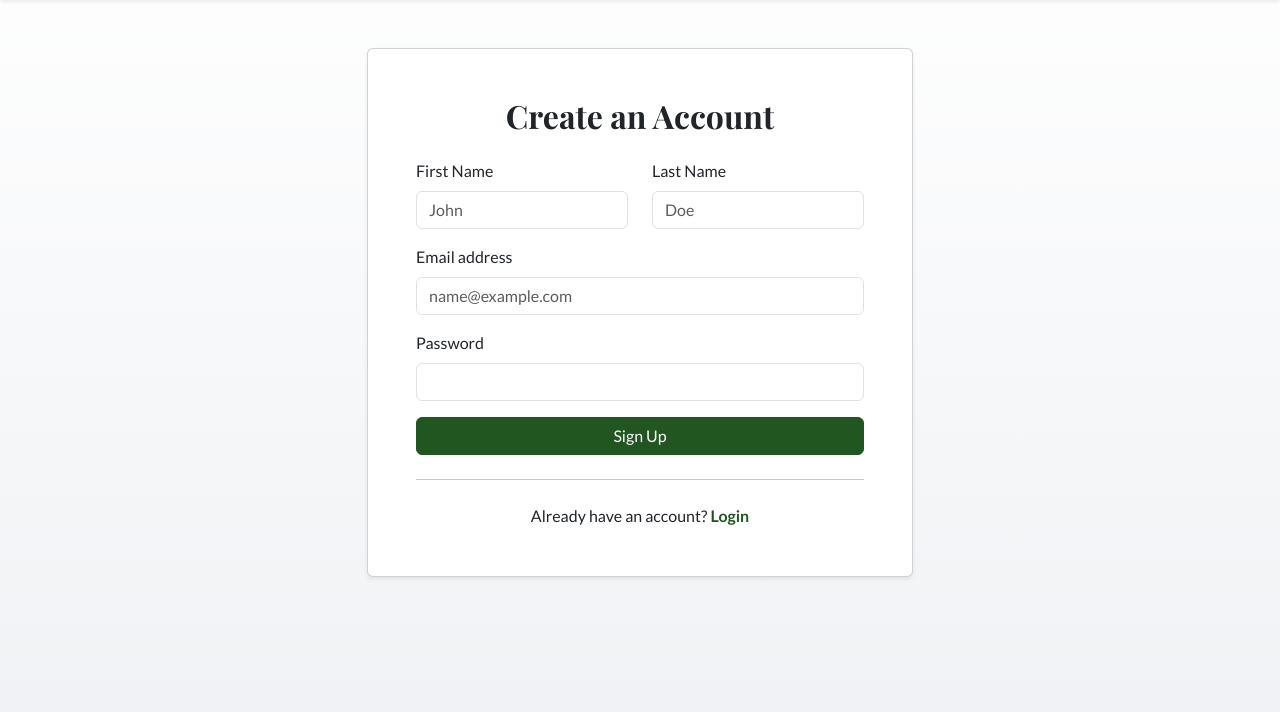
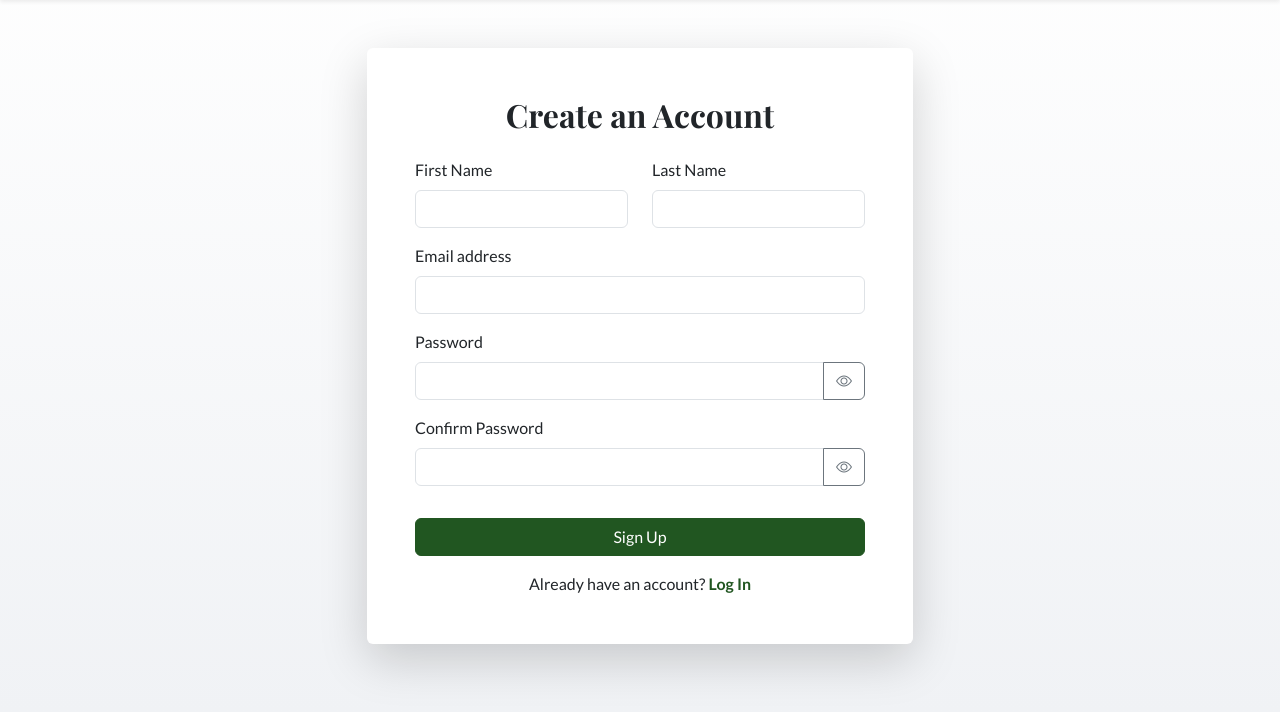
Before and after one commit to Gifted-Dev/e-library, a FastAPI app: page /signup in a window 1280 px wide. Shown: the part 88-800 px from the top of the page. Run offline with FastAPI, Linux system fonts and the light colour scheme; parts of the project's set-up code (start-up, migrations or seed data) failed here and were passed over; some libraries are stand-ins or nearby versions.

Commit message:
refactor: enhance user registration and login forms with password confirmation and toggle visibility

```diff
--- a/src/__init__.py
+++ b/src/__init__.py
@@ -74,11 +74,16 @@ for exception_type, handler in EXCEPTION_HANDLERS.items():
 
 # --- CORS Middleware ---
 
+# The frontend developer's local server and a common alternative
+local_origins = [
+    "http://127.0.0.1:49702",
+    "http://localhost:3000",
+]
+
 origins = [
-    "http://127.0.0.1:49702",  # The frontend developer's local server
-    "http://localhost:3000",   # A common local dev server
-    # Add your production frontend URL here when you deploy the frontend
-    # "https://your-production-frontend.com",
+    *local_origins,
+    Config.DOMAIN,  # The production domain of the API itself
+    Config.CLIENT_DOMAIN, # The production domain of a separate frontend client
 ]
 
 app.add_middleware(
--- a/src/auth/routes.py
+++ b/src/auth/routes.py
@@ -53,7 +53,8 @@ async def register_user(
     first_name: str = Form(..., alias="signupFirstName"),
     last_name: str = Form(..., alias="signupLastName"),
     email: str = Form(..., alias="signupEmail"),
-    password: str = Form(..., alias="signupPassword")
+    password: str = Form(..., alias="signupPassword"),
+    confirm_password: str = Form(..., alias="signupConfirmPassword")
 ):
     """
     Register a new user account.
@@ -62,6 +63,9 @@ async def register_user(
     if the email is in the configured superadmin list.
     """
     try:
+        if password != confirm_password:
+            raise ValidationError("Passwords do not match. Please try again.")
+
         user_data = UserCreateModel(
             first_name=first_name, last_name=last_name, email=email, password=password
         )
--- a/src/core/error_handlers.py
+++ b/src/core/error_handlers.py
@@ -4,7 +4,7 @@ Error handlers for the e-library application.
 
 import logging
 from fastapi import Request, HTTPException, status
-from fastapi.responses import JSONResponse
+from fastapi.responses import JSONResponse, Response, RedirectResponse
 from fastapi.exceptions import RequestValidationError
 from sqlalchemy.exc import SQLAlchemyError
 from pydantic import ValidationError as PydanticValidationError
@@ -52,9 +52,27 @@ async def elibrary_exception_handler(request: Request, exc: ELibraryException) -
     )
 
 
-async def http_exception_handler(request: Request, exc: HTTPException) -> JSONResponse:
+async def http_exception_handler(request: Request, exc: HTTPException) -> Response:
     """Handle FastAPI HTTP exceptions."""
     logger.warning(f"HTTPException: {exc.status_code} - {exc.detail}")
+
+    is_htmx_request = "HX-Request" in request.headers
+    accepts_html = "text/html" in request.headers.get("accept", "")
+
+    if exc.status_code == status.HTTP_401_UNAUTHORIZED:
+        # For HTMX requests with an expired session, redirect via a special header.
+        if is_htmx_request:
+            response = Response(status_code=status.HTTP_200_OK)
+            response.delete_cookie("access_token")
+            response.headers["HX-Redirect"] = "/"
+            return response
+
+        # For regular browser page loads with an expired session,
+        # perform a standard redirect to the homepage to log the user out.
+        if accepts_html:
+            response = RedirectResponse(url="/")
+            response.delete_cookie("access_token")
+            return response
 
     return create_error_response(
         status_code=exc.status_code,
--- a/templates/base.html
+++ b/templates/base.html
@@ -151,7 +151,12 @@
 
                         <div class="mb-3">
                             <label for="loginPassword" class="form-label">Password</label>
-                            <input type="password" class="form-control" id="loginPassword" name="loginPassword" />
+                            <div class="input-group">
+                                <input type="password" class="form-control" id="loginPassword" name="loginPassword" required>
+                                <button class="btn btn-outline-secondary password-toggle" type="button" data-target-input="#loginPassword">
+                                    <i class="bi bi-eye"></i>
+                                </button>
+                            </div>
                         </div>
                         <button type="submit" class="btn btn-primary w-100">Log in</button>
                     </form>
@@ -171,5 +176,37 @@
     <script src="https://cdn.jsdelivr.net/npm/@popperjs/core@2.11.8/dist/umd/popper.min.js" integrity="sha384-I7E8VVD/ismYTF4hNIPjVp/Zjvgyol6VFvRkX/vR+Vc4jQkC+hVqc2pM8ODewa9r" crossorigin="anonymous"></script>
     <script src="https://cdn.jsdelivr.net/npm/bootstrap@5.3.7/dist/js/bootstrap.min.js" integrity="sha384-7qAoOXltbVP82dhxHAUje59V5r2YsVfBafyUDxEdApLPmcdhBPg1DKg1ERo0BZlK" crossorigin="anonymous"></script>
 
+    <script>
+        // This script handles the show/hide functionality for all password fields
+        document.addEventListener('DOMContentLoaded', function () {
+            document.querySelectorAll('.password-toggle').forEach(button => {
+                button.addEventListener('click', function () {
+                    const targetInputId = this.getAttribute('data-target-input');
+                    const passwordInput = document.querySelector(targetInputId);
+                    if (passwordInput) {
+                        // Toggle the input type between 'password' and 'text'
+                        const type = passwordInput.getAttribute('type') === 'password' ? 'text' : 'password';
+                        passwordInput.setAttribute('type', type);
+                        // Toggle the eye icon
+                        this.querySelector('i').classList.toggle('bi-eye');
+                        this.querySelector('i').classList.toggle('bi-eye-slash');
+                    }
+                });
+            });
+
+            // Global handler for HTMX requests that result in a 401 Unauthorized error.
+            // This indicates an expired or invalid token. Instead of showing a raw error,
+            // we trigger the logout flow to gracefully handle session expiration.
+            document.body.addEventListener('htmx:responseError', function(evt) {
+                if (evt.detail.xhr.status === 401) {
+                    // The token is invalid/expired. We programmatically call the logout endpoint.
+                    // The logout endpoint clears the auth cookie and responds with an
+                    // 'HX-Redirect' header, which HTMX will follow, logging the user out.
+                    htmx.ajax('POST', '/api/v1/auth/logout', { target: 'body', swap: 'outerHTML' });
+                }
+            });
+        });
+    </script>
+
     </body>
 </html>
--- a/templates/signup.html
+++ b/templates/signup.html
@@ -6,40 +6,48 @@
 <div class="container py-5">
     <div class="row justify-content-center">
         <div class="col-md-8 col-lg-6">
-            <div class="card shadow-sm">
+            <div class="card shadow-lg border-0">
                 <div class="card-body p-4 p-md-5">
                     <h2 class="card-title text-center mb-4">Create an Account</h2>
-
                     <div id="signup-alert-container" class="mb-3"></div>
-
                     <form hx-post="/api/v1/auth/signup" hx-target="#signup-alert-container" hx-swap="innerHTML">
                         <div class="row">
                             <div class="col-md-6 mb-3">
                                 <label for="signupFirstName" class="form-label">First Name</label>
-                                <input type="text" class="form-control" id="signupFirstName" name="signupFirstName" placeholder="John" required>
+                                <input type="text" class="form-control" id="signupFirstName" name="signupFirstName" required>
                             </div>
                             <div class="col-md-6 mb-3">
                                 <label for="signupLastName" class="form-label">Last Name</label>
-                                <input type="text" class="form-control" id="signupLastName" name="signupLastName" placeholder="Doe" required>
+                                <input type="text" class="form-control" id="signupLastName" name="signupLastName" required>
                             </div>
                         </div>
                         <div class="mb-3">
                             <label for="signupEmail" class="form-label">Email address</label>
-                            <input type="email" class="form-control" id="signupEmail" name="signupEmail" placeholder="name@example.com" required>
+                            <input type="email" class="form-control" id="signupEmail" name="signupEmail" required>
                         </div>
                         <div class="mb-3">
                             <label for="signupPassword" class="form-label">Password</label>
-                            <input type="password" class="form-control" id="signupPassword" name="signupPassword" required>
+                            <div class="input-group">
+                                <input type="password" class="form-control" id="signupPassword" name="signupPassword" required minlength="8">
+                                <button class="btn btn-outline-secondary password-toggle" type="button" data-target-input="#signupPassword">
+                                    <i class="bi bi-eye"></i>
+                                </button>
+                            </div>
                         </div>
-                        <button type="submit" class="btn btn-primary w-100">Sign Up</button>
+                        <div class="mb-3">
+                            <label for="signupConfirmPassword" class="form-label">Confirm Password</label>
+                            <div class="input-group">
+                                <input type="password" class="form-control" id="signupConfirmPassword" name="signupConfirmPassword" required minlength="8">
+                                <button class="btn btn-outline-secondary password-toggle" type="button" data-target-input="#signupConfirmPassword">
+                                    <i class="bi bi-eye"></i>
+                                </button>
+                            </div>
+                        </div>
+                        <button type="submit" class="btn btn-primary w-100 mt-3">Sign Up</button>
+                        <div class="text-center mt-3">
+                            <span>Already have an account? </span><a href="#" data-bs-toggle="modal" data-bs-target="#loginModal" class="link-themed">Log In</a>
+                        </div>
                     </form>
-
-                    <hr class="my-4">
-
-                    <div class="text-center">
-                        <span>Already have an account? </span>
-                        <a href="#" data-bs-toggle="modal" data-bs-target="#loginModal" class="link-themed">Login</a>
-                    </div>
                 </div>
             </div>
         </div>
```
Also changed, not shown: src/core/email.py (+4 -4 lines).
